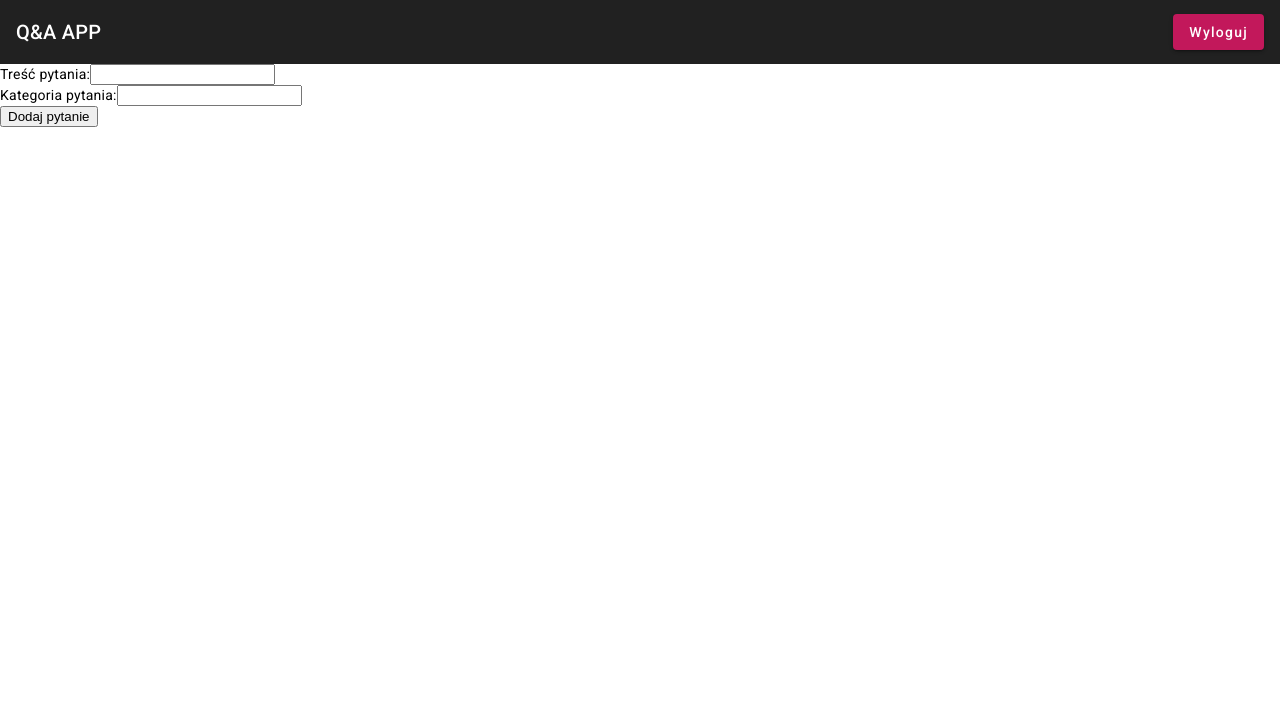
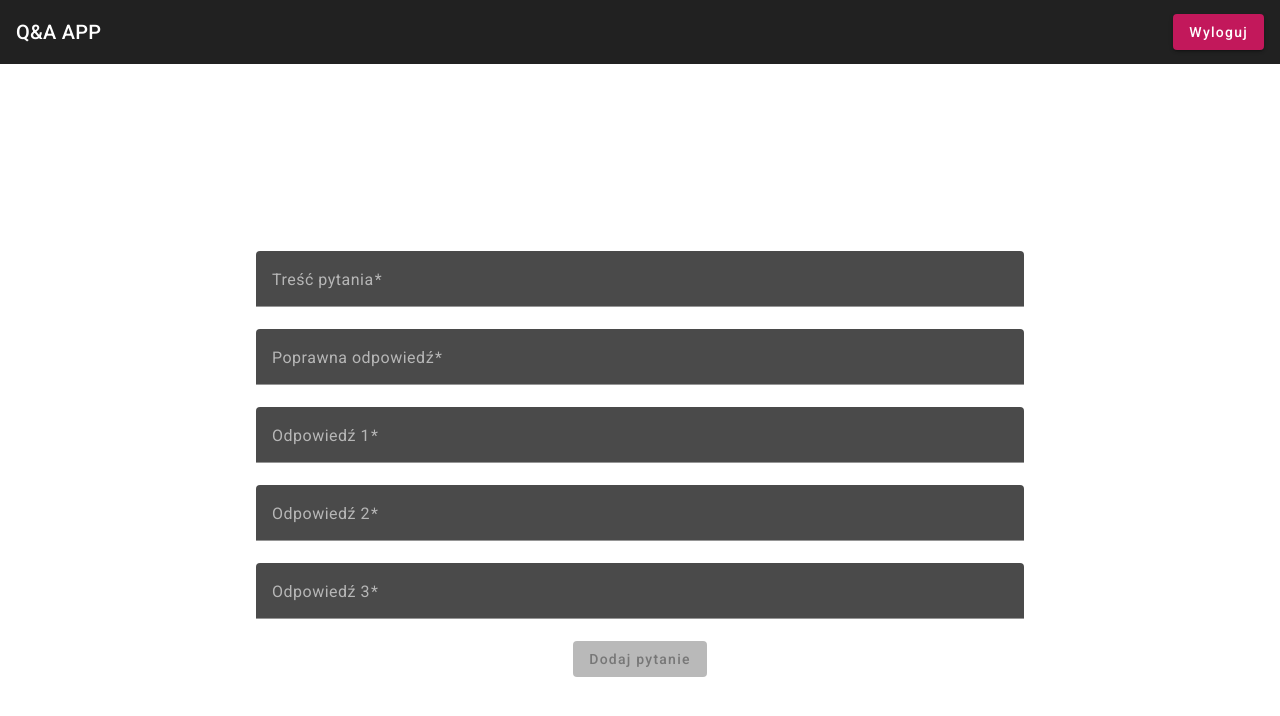
Before and after one commit to arkadiuszrypulak/CRUDapp, an Angular app in the folder client/: page /add in a window 1280 px wide. Shown: the top 716 px of the page. Built offline with nearby package versions, Linux system fonts and the light colour scheme; sample sign-in values are in the browser's storage.

Commit message:
Styling Add Question

```diff
--- a/client/src/app/components/add-questions/add-questions.component.html
+++ b/client/src/app/components/add-questions/add-questions.component.html
@@ -1,12 +1,20 @@
-  <form (ngSubmit)="onSubmit()">
-  <div>
-    <label for="questionText">Treść pytania:</label>
-    <input type="text" id="questionText" [(ngModel)]="newQuestion.text" name="text" required>
-  </div>
-  <div>
-    <label for="questionCategory">Kategoria pytania:</label>
-    <input type="text" id="questionCategory" [(ngModel)]="newQuestion.category" name="category">
-  </div>
-  <button type="submit">Dodaj pytanie</button>
+<form (ngSubmit)="onSubmit()" #questionForm="ngForm" class="add-questions-form">
+  <mat-form-field>
+    <mat-label>Treść pytania</mat-label>
+    <input matInput type="text" id="questionText" [(ngModel)]="newQuestion.question.text" name="text" required>
+  </mat-form-field>
+
+  <mat-form-field>
+    <mat-label>Poprawna odpowiedź</mat-label>
+    <input matInput type="text" id="correctAnswer" [(ngModel)]="newQuestion.correctAnswer" name="correctAnswer" required>
+  </mat-form-field>
+
+  <mat-form-field *ngFor="let answer of newQuestion.incorrectAnswers; let i = index; trackBy: trackByIndex">
+    <mat-label>Odpowiedź {{i+1}}</mat-label>
+    <input matInput type="text" id="incorrectAnswer{{i}}" [(ngModel)]="newQuestion.incorrectAnswers[i]" name="incorrectAnswer{{i}}" required>
+    <mat-error *ngIf="questionForm.submitted && !questionForm.controls['incorrectAnswer' + i]?.valid">To pole jest wymagane</mat-error>
+  </mat-form-field>
+
+  <button mat-raised-button color="primary" type="submit" [disabled]="!questionForm.valid">Dodaj pytanie</button>
   <div *ngIf="successMessage" class="success-message">{{ successMessage }}</div>
 </form>
--- a/client/src/app/components/add-questions/add-questions.component.scss
+++ b/client/src/app/components/add-questions/add-questions.component.scss
@@ -0,0 +1,20 @@
+.add-questions-form {
+    display: flex;
+    flex-direction: column;
+    align-items: center;
+    justify-content: center;
+    height: 100%;
+  }
+
+  mat-form-field {
+    width: 60%;
+  }
+
+  button {
+
+    &:disabled {
+      background-color: #b9b9b9;
+      color: #777777;
+      cursor: not-allowed;
+    }
+  }
--- a/client/src/app/components/add-questions/add-questions.component.ts
+++ b/client/src/app/components/add-questions/add-questions.component.ts
@@ -1,32 +1,50 @@
+//imports Angular
 import { Component } from '@angular/core';
+import { FormsModule } from '@angular/forms';
+import { Router } from '@angular/router';
+import { CommonModule } from '@angular/common';
+//imports Angular Material
+import { MatInputModule } from '@angular/material/input';
+import { MatButtonModule } from '@angular/material/button';
+//import Services
 import { QuestionService } from '../../services/question.service';
-import { FormsModule } from '@angular/forms';
-import { CommonModule } from '@angular/common';
+
 @Component({
   selector: 'app-add-questions',
   standalone: true,
-  imports: [FormsModule, CommonModule],
+  imports: [FormsModule, CommonModule, MatInputModule, MatButtonModule],
   templateUrl: './add-questions.component.html',
   styleUrls: ['./add-questions.component.scss'],
 })
 export class AddQuestionsComponent {
-  newQuestion: any = {};
+  newQuestion: any = {
+    question: {},
+    incorrectAnswers: ['', '', ''],
+  };
   successMessage: string = '';
   errorMessage: string = '';
 
-  constructor(private questionService: QuestionService) {}
+  constructor(private questionService: QuestionService, private router: Router) {}
 
   onSubmit(): void {
     try {
       this.questionService.addQuestion(this.newQuestion);
       this.successMessage = 'Pytanie zostało dodane!';
-      this.newQuestion = {};
+      this.newQuestion = {
+        question: {},
+        incorrectAnswers: ['', '', ''],
+      };
       setTimeout(() => {
         this.successMessage = '';
+        this.router.navigateByUrl('/questions')
       }, 3000);
     } catch (error) {
       console.error(error);
       this.errorMessage = 'Wystąpił błąd podczas dodawania pytania.';
     }
   }
+
+  trackByIndex(index: number, obj: any): any {
+    return index;
+  }
 }
```
